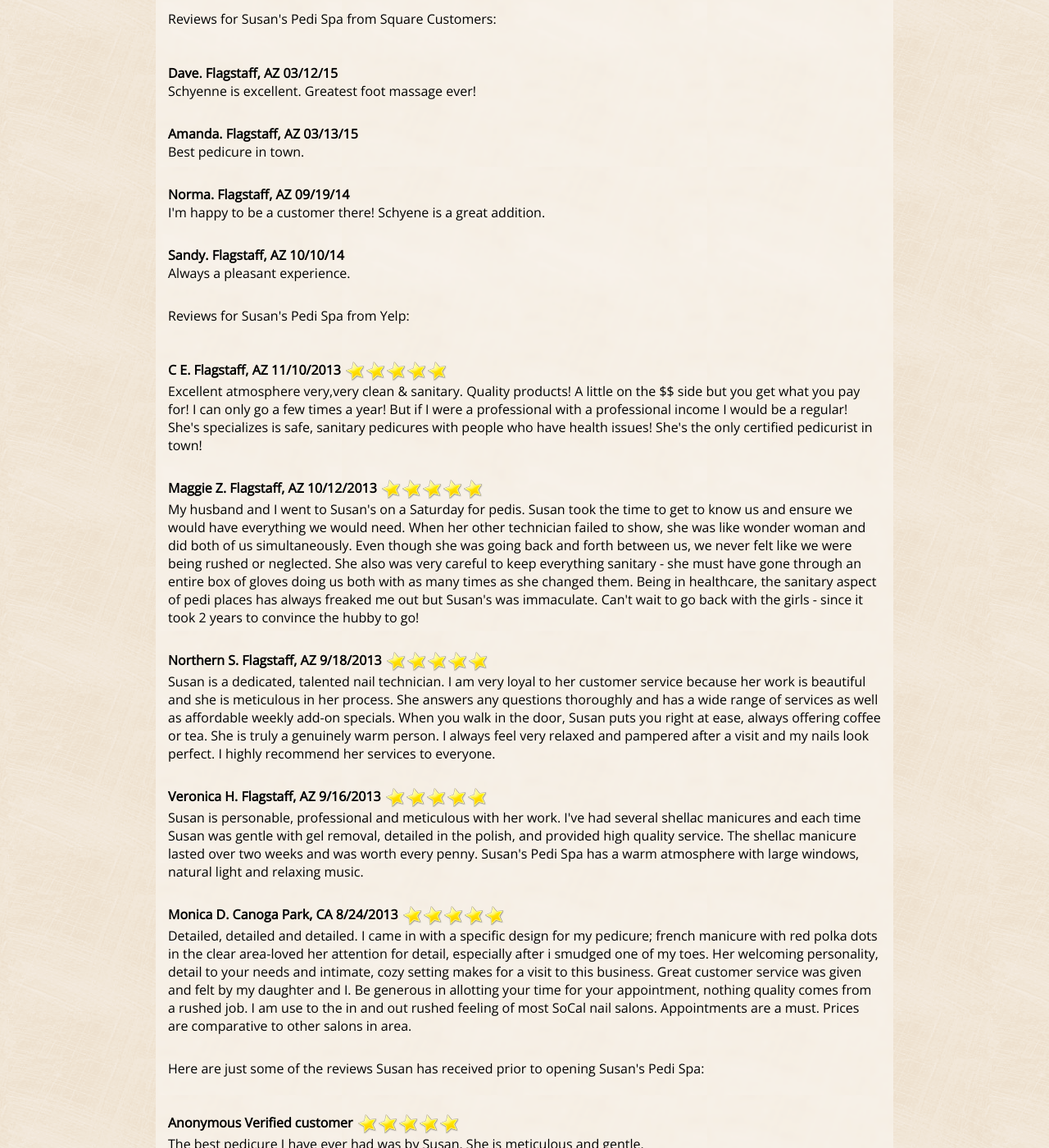
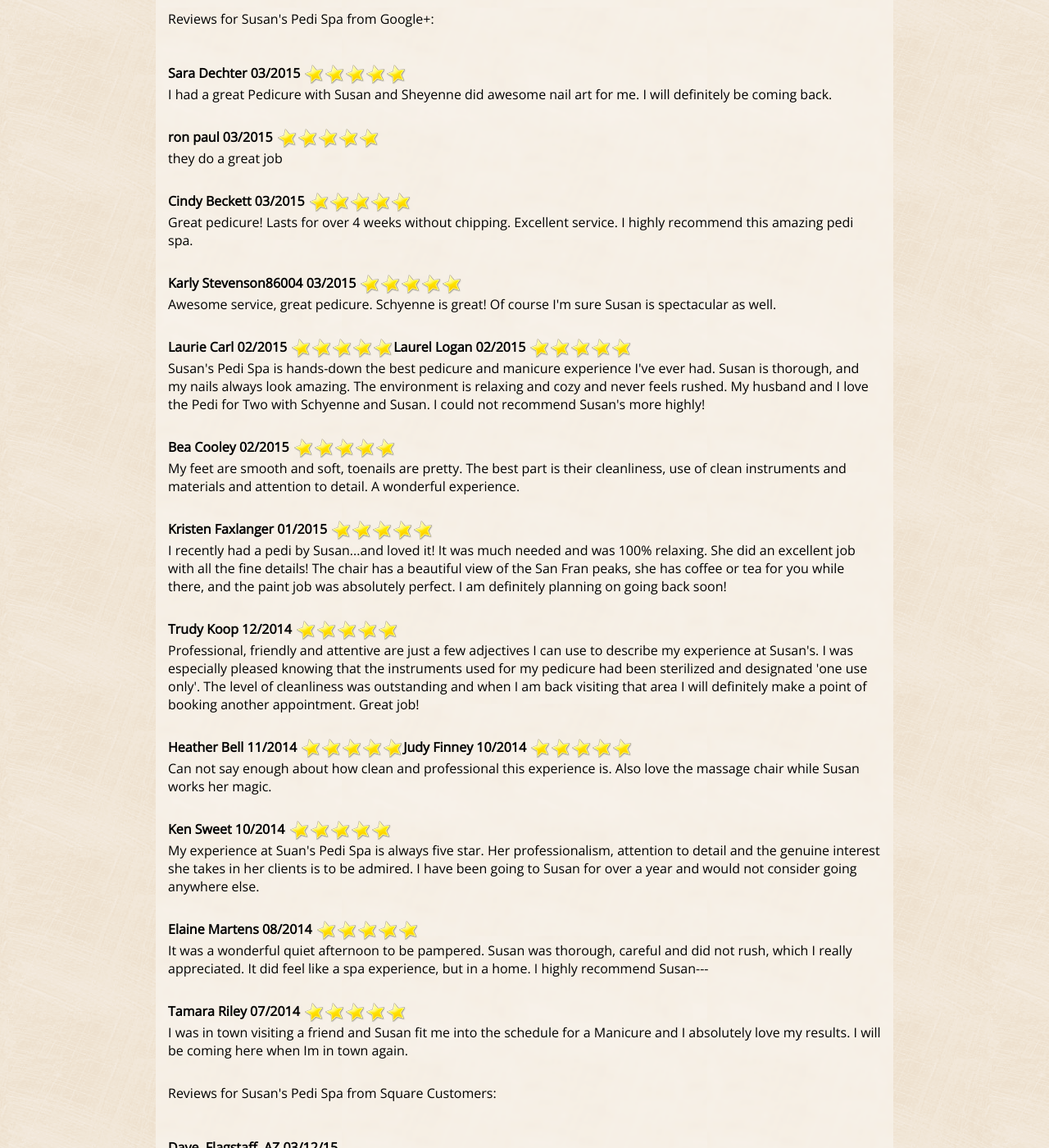
Before and after one commit to susanspedispa/susanspedispa.github.io, a Jekyll site: the page built from reviews.html, in a window 1280 px wide and 1400 px high, scrolled down 309 px. Shown: the whole window at 82% size. Built offline with Jekyll 4.4.1, drawn with Linux system fonts in a browser that asks for light colours.

Commit message:
Update reviews.html

```diff
--- a/_includes/reviews.html
+++ b/_includes/reviews.html
@@ -3,6 +3,52 @@
     <a href='https://plus.google.com/+Susanspedispa/about?review=1' target='_blank'>Click Here</a> to submit a review!
 </p>
 <br/>
+<p>
+Reviews for Susan's Pedi Spa from Google+:
+</p>
+<br />
+<br />
+<div class="customerName">Sara Dechter 03/2015</div><div class="five-star"></div>
+<div class="reviewquotes">I had a great Pedicure with Susan and Sheyenne did awesome nail art for me.  I will definitely be coming back.</div>
+
+<div class="customerName">ron paul 03/2015</div><div class="five-star"></div>
+<div class="reviewquotes">they do a great job</div>
+
+
+<div class="customerName">Cindy Beckett 03/2015</div><div class="five-star"></div>
+<div class="reviewquotes">Great pedicure! Lasts for over 4 weeks without chipping. Excellent service. I highly recommend this amazing pedi spa.</div>
+
+<div class="customerName">Karly Stevenson86004 03/2015</div><div class="five-star"></div>
+<div class="reviewquotes">Awesome service, great pedicure.  Schyenne is great!  Of course I'm sure Susan is spectacular as well.</div>
+
+<div class="customerName">Laurie Carl 02/2015</div><div class="five-star"></div>
+
+<div class="customerName">Laurel Logan 02/2015</div><div class="five-star"></div>
+<div class="reviewquotes">Susan's Pedi Spa is hands-down the best pedicure and manicure experience I've ever had.  Susan is thorough, and my nails always look amazing.  The environment is relaxing and cozy and never feels rushed.  My husband and I love the Pedi for Two with Schyenne and Susan.  I could not recommend Susan's more highly!</div>
+
+<div class="customerName">Bea Cooley 02/2015</div><div class="five-star"></div>
+<div class="reviewquotes">My feet are smooth and soft, toenails are pretty.  The best part is their cleanliness, use of clean instruments and materials and attention to detail.  A wonderful experience.</div>
+
+<div class="customerName">Kristen Faxlanger 01/2015</div><div class="five-star"></div>
+<div class="reviewquotes">I recently had a pedi by Susan...and loved it! It was much needed and was 100% relaxing. She did an excellent job with all the fine details! The chair has a beautiful view of the San Fran peaks, she has coffee or tea for you while there, and the paint job was absolutely perfect. I am definitely planning on going back soon!</div>
+
+<div class="customerName">Trudy Koop 12/2014</div><div class="five-star"></div>
+<div class="reviewquotes">Professional, friendly and attentive are just a few adjectives I can use to describe my experience at Susan's. I was especially pleased knowing that the instruments used for my pedicure had been sterilized and designated 'one use only'. The level of cleanliness was outstanding and when I am back visiting that area I will definitely make a point of booking another appointment. Great job!</div>
+
+<div class="customerName">Heather Bell 11/2014</div><div class="five-star"></div>
+
+<div class="customerName">Judy Finney 10/2014</div><div class="five-star"></div>
+<div class="reviewquotes">Can not say enough about how clean and professional this experience is.  Also love the massage chair while Susan works her magic.</div>
+
+<div class="customerName">Ken Sweet 10/2014</div><div class="five-star"></div>
+<div class="reviewquotes">My experience at Suan's Pedi Spa is always five star.  Her professionalism, attention to detail and the genuine interest she takes in her clients is to be admired.  I have been going to Susan for over a year and would not consider going anywhere else.</div>
+
+<div class="customerName">Elaine Martens 08/2014</div><div class="five-star"></div>
+<div class="reviewquotes">It was a wonderful quiet afternoon to be pampered.  Susan was thorough, careful and did not rush, which I really appreciated.  It did feel like a spa experience, but in a home.  I highly recommend Susan---</div>
+
+<div class="customerName">Tamara Riley 07/2014</div><div class="five-star"></div>
+<div class="reviewquotes">I was in town visiting a friend and Susan fit me into the schedule for a Manicure and I absolutely love my results. I will be coming here when Im in town again.</div>
+
 <p>
 Reviews for Susan's Pedi Spa from Square Customers:
 </p>
```
